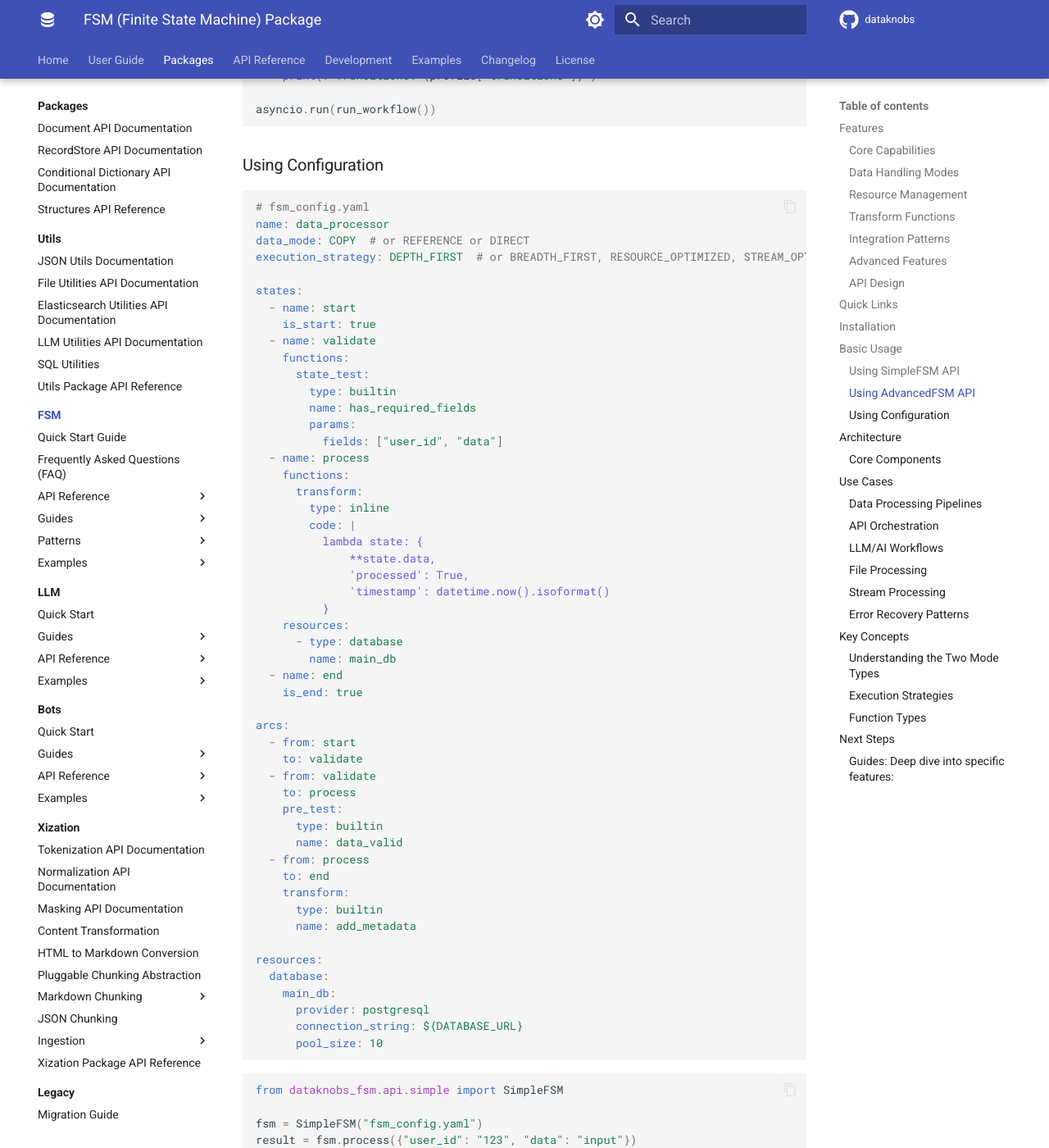
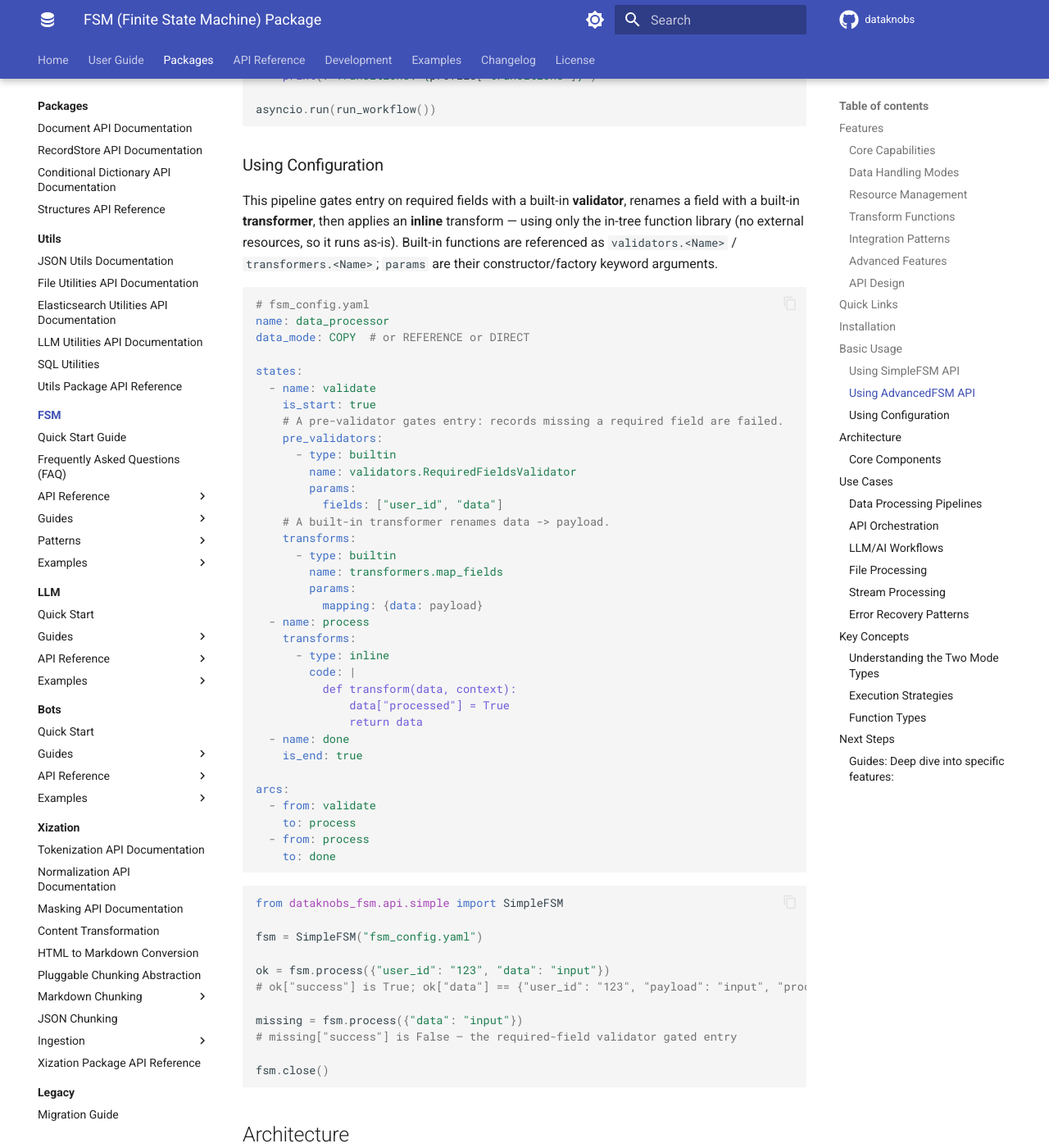
Before and after one commit to KBS-Labs/dataknobs, an MkDocs documentation site: the page built from docs/packages/fsm/index.md, in a window 1280 px wide and 1400 px high, scrolled down 4628 px. Shown: the whole window at 82% size. Built offline with MkDocs 1.6.1 and Material for MkDocs 9.7.7, drawn with Linux system fonts in a browser that asks for light colours; comment, search, counter and statistics services are not loaded.

Commit message:
docs(fsm): restructure index.md quickstart to a runnable built-in pipeline
The "Using Configuration" quickstart referenced built-in functions that do not
exist (`has_required_fields`, `data_valid`, `add_metadata`) in a `functions:` /
`pre_test:` sugar where `state_test` is silently dropped and a fictional arc
`builtin` transform raised `Built-in function not found` at build. Replace it
with a verified, dependency-free pipeline that showcases the now-working
built-in library: a `validators.RequiredFieldsValidator` pre-validator gate, a
`transformers.map_fields` transform, and an inline transform. The Python block
shows both a passing record and a gated one.

Also corrects the three fictional `builtin` placeholder names in
`FSM_PROCESSING_FLOW.md` (`validate_input_schema` / `validate_output_schema` →
`validators.SchemaValidator`; `add_metadata` → `transformers.map_fields`) so no
FSM doc asserts a non-existent built-in.

Adds `test_documented_index_quickstart_runs` as a doc-truth regression guard so
the quickstart cannot silently re-break.

Co-Authored-By: Claude Opus 4.8 (1M context) <noreply@anthropic.com>

````diff
--- a/docs/packages/fsm/index.md
+++ b/docs/packages/fsm/index.md
@@ -196,65 +196,61 @@ asyncio.run(run_workflow())
 
 ### Using Configuration
 
+This pipeline gates entry on required fields with a built-in **validator**,
+renames a field with a built-in **transformer**, then applies an **inline**
+transform — using only the in-tree function library (no external resources, so
+it runs as-is). Built-in functions are referenced as `validators.<Name>` /
+`transformers.<Name>`; `params` are their constructor/factory keyword arguments.
+
 ```yaml
 # fsm_config.yaml
 name: data_processor
 data_mode: COPY  # or REFERENCE or DIRECT
-execution_strategy: DEPTH_FIRST  # or BREADTH_FIRST, RESOURCE_OPTIMIZED, STREAM_OPTIMIZED
 
 states:
-  - name: start
+  - name: validate
     is_start: true
-  - name: validate
-    functions:
-      state_test:
-        type: builtin
-        name: has_required_fields
+    # A pre-validator gates entry: records missing a required field are failed.
+    pre_validators:
+      - type: builtin
+        name: validators.RequiredFieldsValidator
         params:
           fields: ["user_id", "data"]
+    # A built-in transformer renames data -> payload.
+    transforms:
+      - type: builtin
+        name: transformers.map_fields
+        params:
+          mapping: {data: payload}
   - name: process
-    functions:
-      transform:
-        type: inline
+    transforms:
+      - type: inline
         code: |
-          lambda state: {
-              **state.data,
-              'processed': True,
-              'timestamp': datetime.now().isoformat()
-          }
-    resources:
-      - type: database
-        name: main_db
-  - name: end
+          def transform(data, context):
+              data["processed"] = True
+              return data
+  - name: done
     is_end: true
 
 arcs:
-  - from: start
-    to: validate
   - from: validate
     to: process
-    pre_test:
-      type: builtin
-      name: data_valid
   - from: process
-    to: end
-    transform:
-      type: builtin
-      name: add_metadata
-
-resources:
-  database:
-    main_db:
-      provider: postgresql
-      connection_string: ${DATABASE_URL}
-      pool_size: 10
+    to: done
 ```
 
 ```python
 from dataknobs_fsm.api.simple import SimpleFSM
 
 fsm = SimpleFSM("fsm_config.yaml")
-result = fsm.process({"user_id": "123", "data": "input"})
+
+ok = fsm.process({"user_id": "123", "data": "input"})
+# ok["success"] is True; ok["data"] == {"user_id": "123", "payload": "input", "processed": True}
+
+missing = fsm.process({"data": "input"})
+# missing["success"] is False — the required-field validator gated entry
+
+fsm.close()
 ```
 
 ## Architecture
````
Also changed, not shown: packages/fsm/docs/FSM_PROCESSING_FLOW.md (+5 -3 lines), 1 other file.
